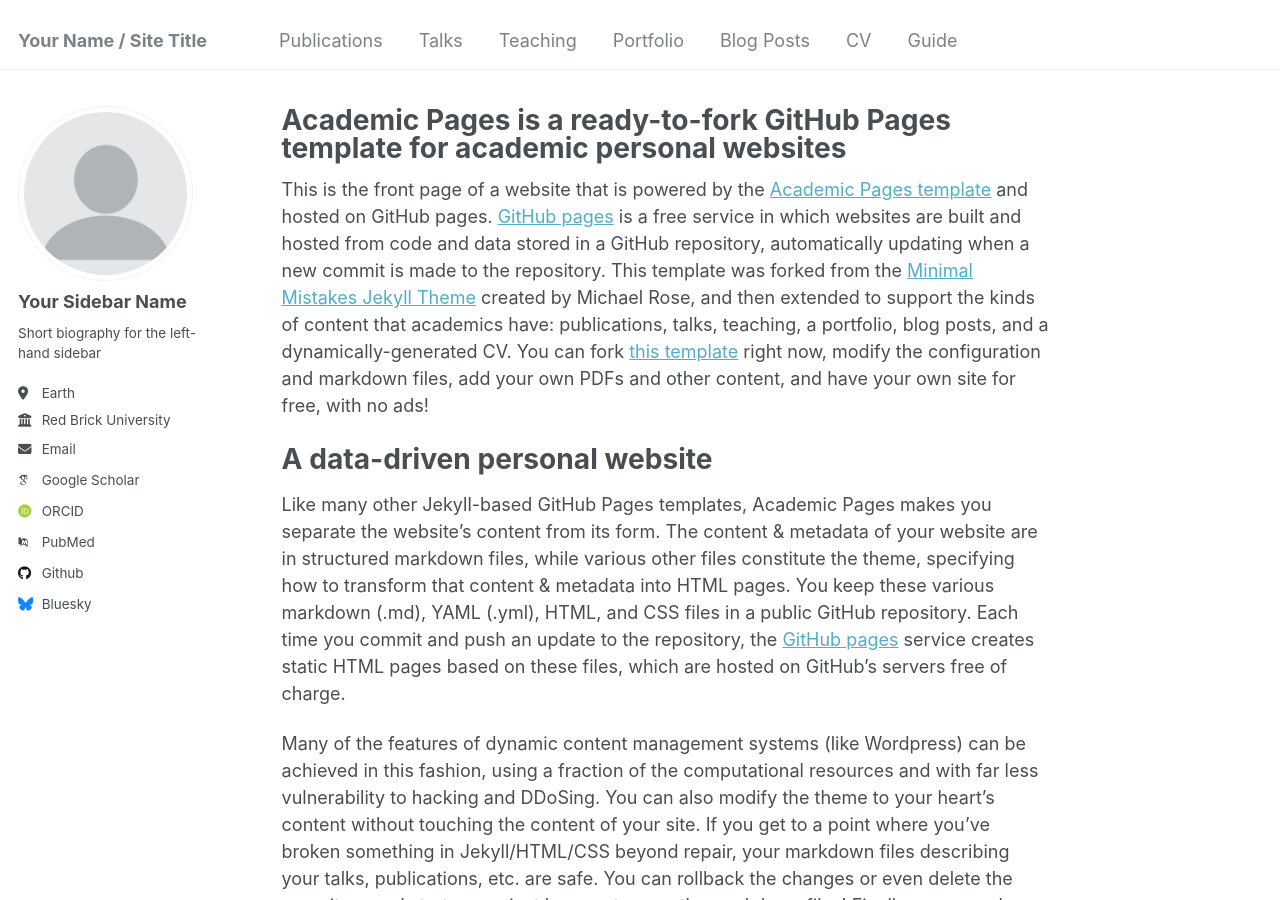
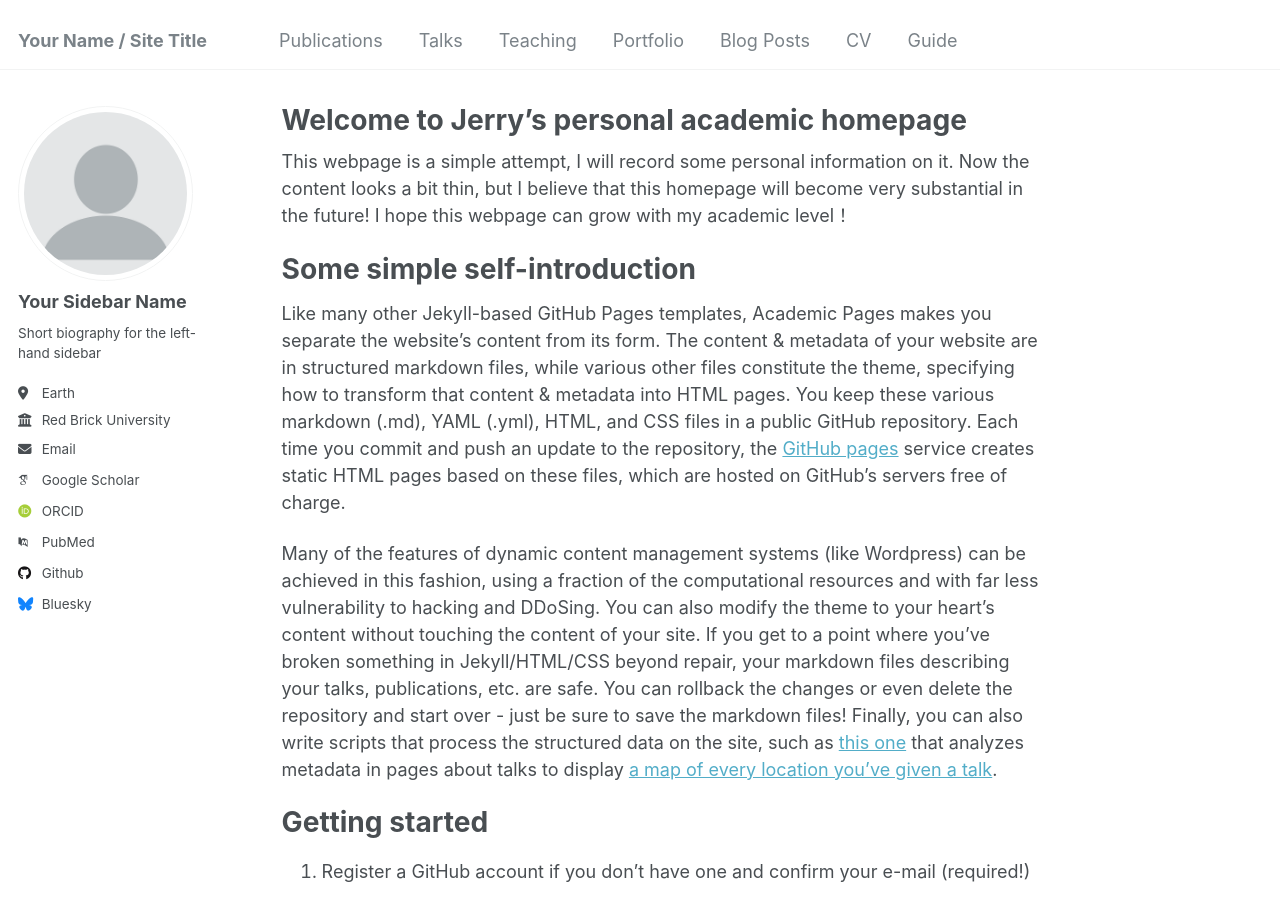
Before and after one commit to Jerry121492/wuruiyang.github.io, a Jekyll site: the page built from _pages/about.md, in a window 1280 px wide and 900 px high. Built offline with Jekyll 4.4.1, drawn with Linux system fonts in a browser that asks for light colours; some web fonts are replaced.

Commit message:
Update about.md

```diff
--- a/_pages/about.md
+++ b/_pages/about.md
@@ -1,15 +1,15 @@
 ---
 permalink: /
-title: "Academic Pages is a ready-to-fork GitHub Pages template for academic personal websites"
+title: "Welcome to Jerry's personal academic homepage"
 author_profile: true
 redirect_from:
   - /about/
   - /about.html
 ---
 
-This is the front page of a website that is powered by the [Academic Pages template](https://github.com/academicpages/academicpages.github.io) and hosted on GitHub pages. [GitHub pages](https://pages.github.com) is a free service in which websites are built and hosted from code and data stored in a GitHub repository, automatically updating when a new commit is made to the repository. This template was forked from the [Minimal Mistakes Jekyll Theme](https://mmistakes.github.io/minimal-mistakes/) created by Michael Rose, and then extended to support the kinds of content that academics have: publications, talks, teaching, a portfolio, blog posts, and a dynamically-generated CV. You can fork [this template](https://github.com/academicpages/academicpages.github.io) right now, modify the configuration and markdown files, add your own PDFs and other content, and have your own site for free, with no ads!
+This webpage is a simple attempt, I will record some personal information on it. Now the content looks a bit thin, but I believe that this homepage will become very substantial in the future! I hope this webpage can grow with my academic level！
 
-A data-driven personal website
+Some simple self-introduction
 ======
 Like many other Jekyll-based GitHub Pages templates, Academic Pages makes you separate the website's content from its form. The content & metadata of your website are in structured markdown files, while various other files constitute the theme, specifying how to transform that content & metadata into HTML pages. You keep these various markdown (.md), YAML (.yml), HTML, and CSS files in a public GitHub repository. Each time you commit and push an update to the repository, the [GitHub pages](https://pages.github.com/) service creates static HTML pages based on these files, which are hosted on GitHub's servers free of charge.
 
```
